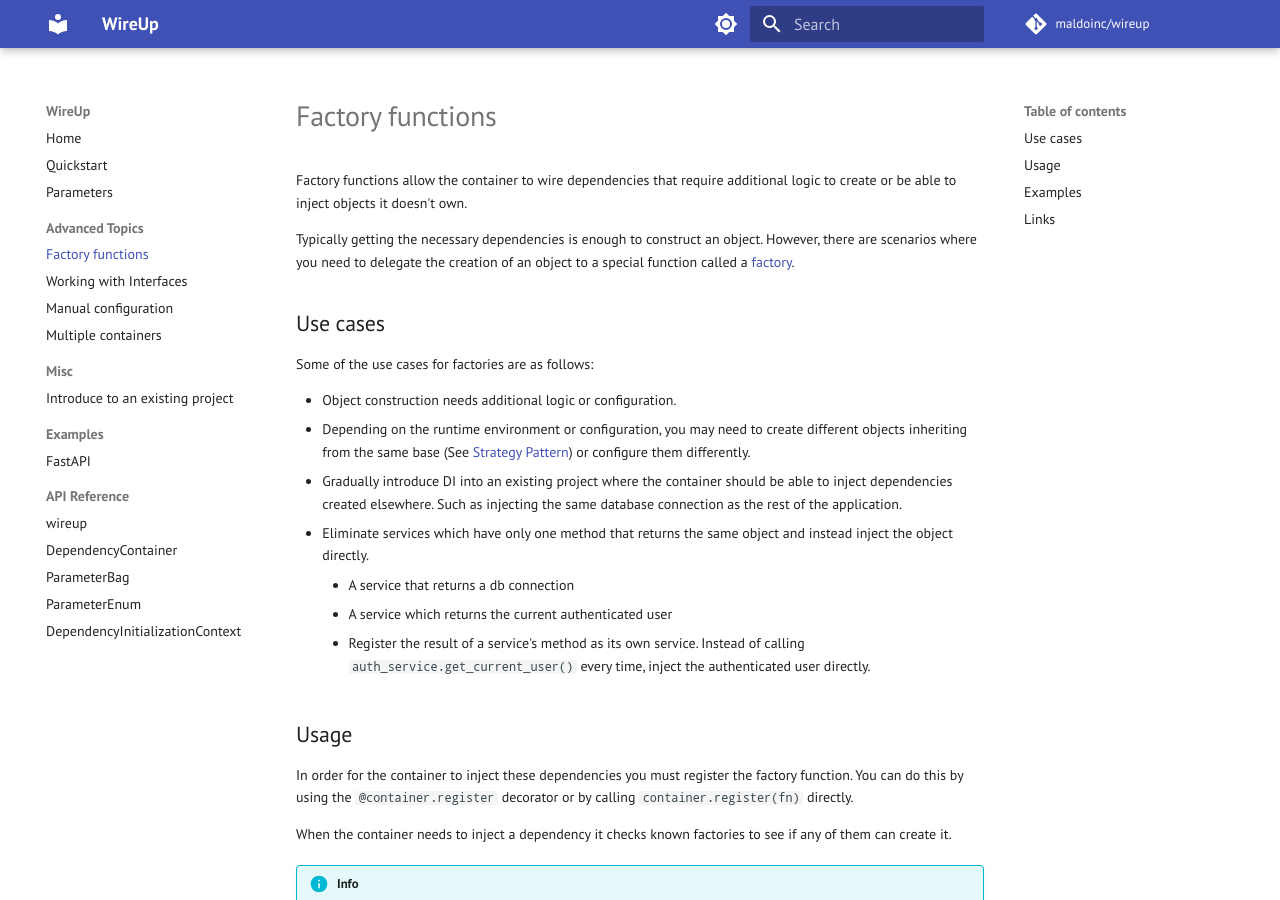
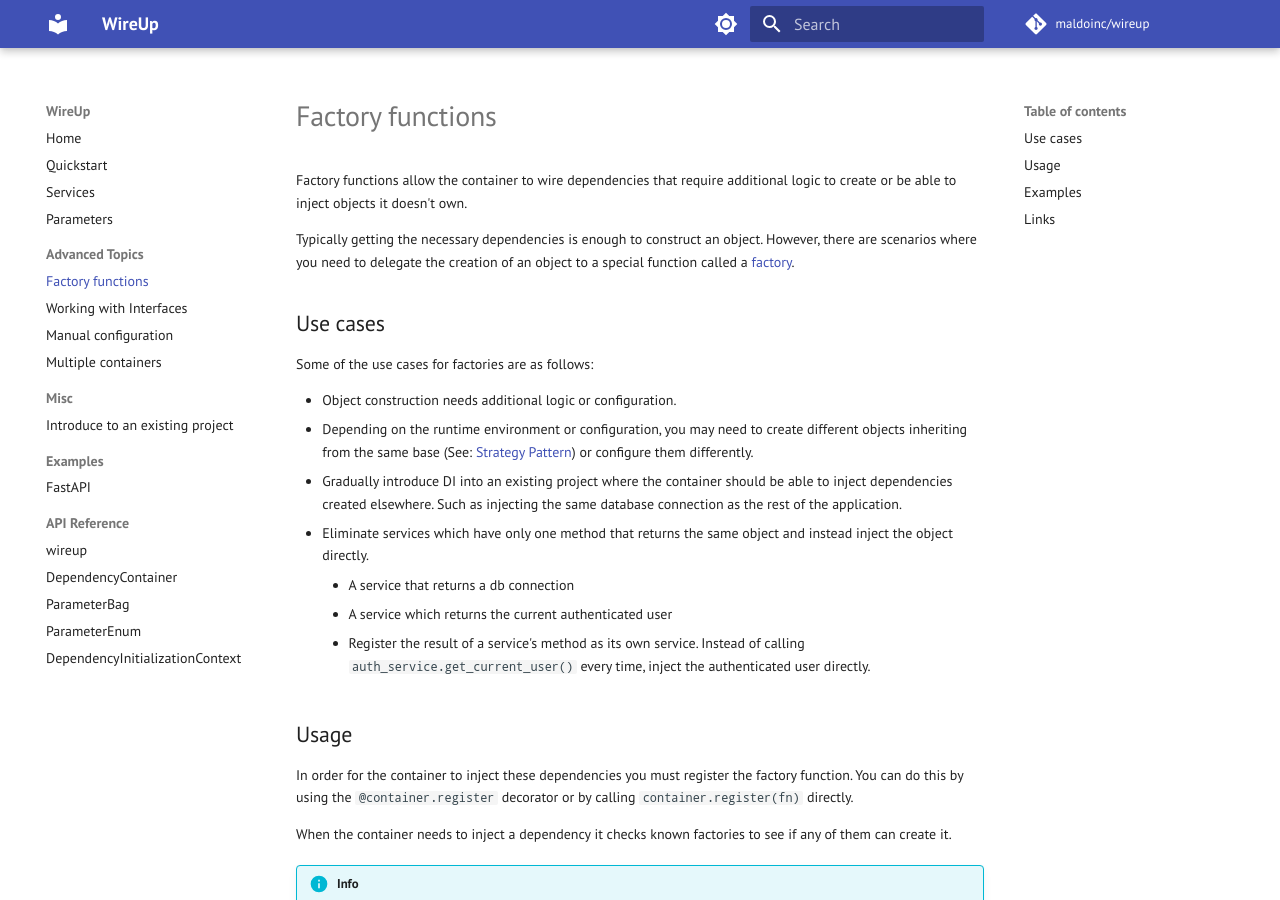
Before and after one commit to maldoinc/wireup, an MkDocs documentation site: the page built from docs/pages/factory_functions.md, in a window 1280 px wide and 900 px high. Built offline with MkDocs 1.6.1 and Material for MkDocs 9.7.7, drawn with Linux system fonts in a browser that asks for light colours; some web fonts are replaced; comment, search, counter and statistics services are not loaded.

Commit message:
Add services page

```diff
--- a/docs/mkdocs.yml
+++ b/docs/mkdocs.yml
@@ -2,6 +2,7 @@ site_name: WireUp
 nav:
   - Home: index.md
   - Quickstart: quickstart.md
+  - Services: services.md
   - Parameters: parameters.md
   - Advanced Topics:
       - Factory functions: factory_functions.md
--- a/docs/pages/factory_functions.md
+++ b/docs/pages/factory_functions.md
@@ -11,7 +11,7 @@ Some of the use cases for factories are as follows:
 
 * Object construction needs additional logic or configuration.
 * Depending on the runtime environment or configuration, you may need to create different objects
-inheriting from the same base (See [Strategy Pattern](https://en.wikipedia.org/wiki/Strategy_pattern){: target=_blank }) or configure them differently.
+inheriting from the same base (See: [Strategy Pattern](https://en.wikipedia.org/wiki/Strategy_pattern){: target=_blank }) or configure them differently.
 * Gradually introduce DI into an existing project where the container should be able to inject dependencies created elsewhere.
 Such as injecting the same database connection as the rest of the application.
 * Eliminate services which have only one method that returns the same object and instead inject the object directly.
```
Also changed, not shown: docs/pages/services.md (added, +27 -0 lines).
